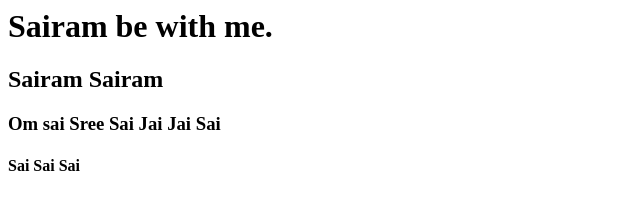
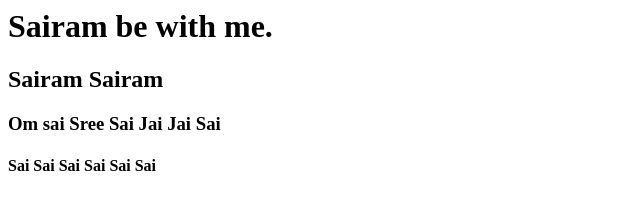
Before and after one commit to VinodiniT/firstgitrepo, a plain HTML site: page index.html in a window 1280 px wide. Shown: the whole page, without its empty margins (0-640 px from the left). Drawn offline with Linux system fonts and the light colour scheme.

Commit message:
Update index.html

```diff
--- a/index.html
+++ b/index.html
@@ -4,7 +4,7 @@
 		<h1>Sairam be with me.</h1>
 		<h2>Sairam Sairam</h2>
 		<h3>Om sai Sree Sai Jai Jai Sai</h3>
-		<h4>Sai Sai Sai</h4>
+		<h4>Sai Sai Sai Sai Sai Sai</h4>
 	</body>
 
 </html>
```
